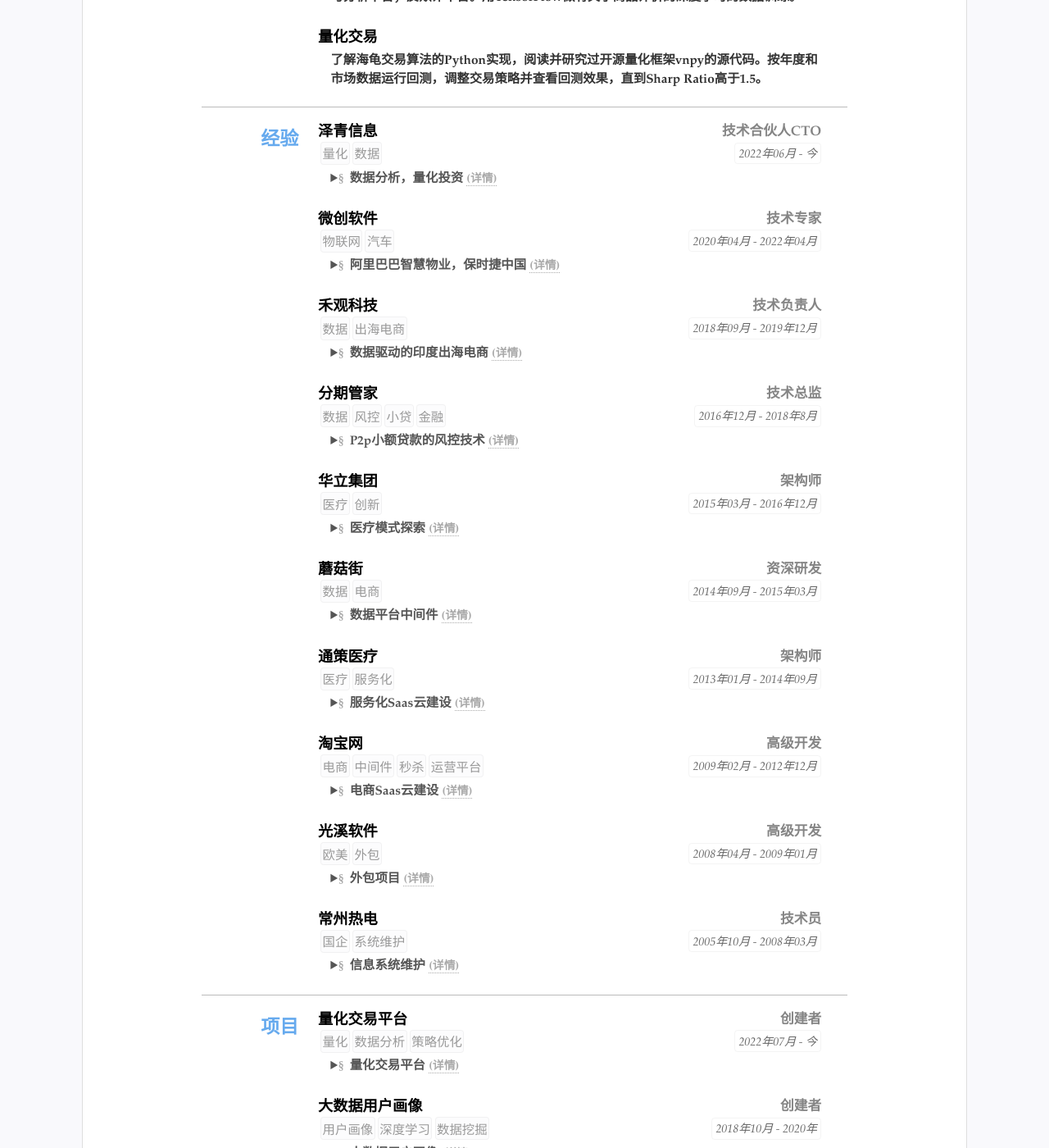
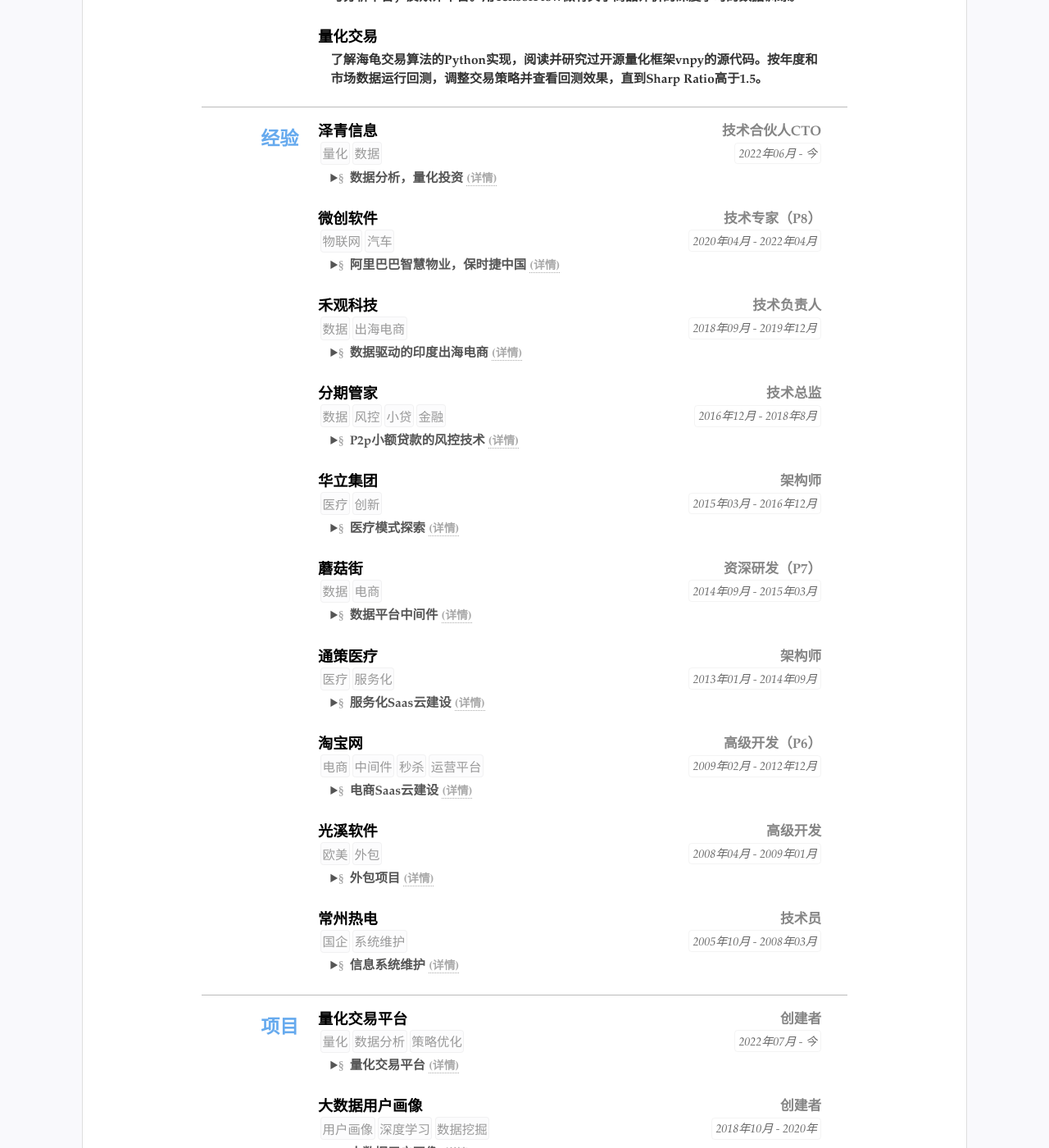
Before and after one commit to kennykong/resume, a Jekyll site: the page built from index.html, in a window 1280 px wide and 1400 px high, scrolled down 1388 px. Shown: the whole window at 82% size. Built offline with Jekyll 4.4.1, drawn with Linux system fonts in a browser that asks for light colours.

```diff
--- a/_data/resume.yml
+++ b/_data/resume.yml
@@ -100,7 +100,7 @@ main: #简历主要内容，
     #可以设置open默认展开
 
   - title: 微创软件
-    sub: 技术专家
+    sub: 技术专家（P8）
     duration: "2020年04月 - 2022年04月"
     tags:
     - 物联网
@@ -141,7 +141,7 @@ main: #简历主要内容，
     detail: 待完善。。。
 
   - title: 蘑菇街
-    sub: 资深研发
+    sub: 资深研发（P7）
     duration: "2014年09月 - 2015年03月"
     tags:
       - 数据
@@ -159,7 +159,7 @@ main: #简历主要内容，
     detail: 待完善。。。
 
   - title: 淘宝网
-    sub: 高级开发
+    sub: 高级开发（P6）
     duration: "2009年02月 - 2012年12月"
     tags:
       - 电商
```
